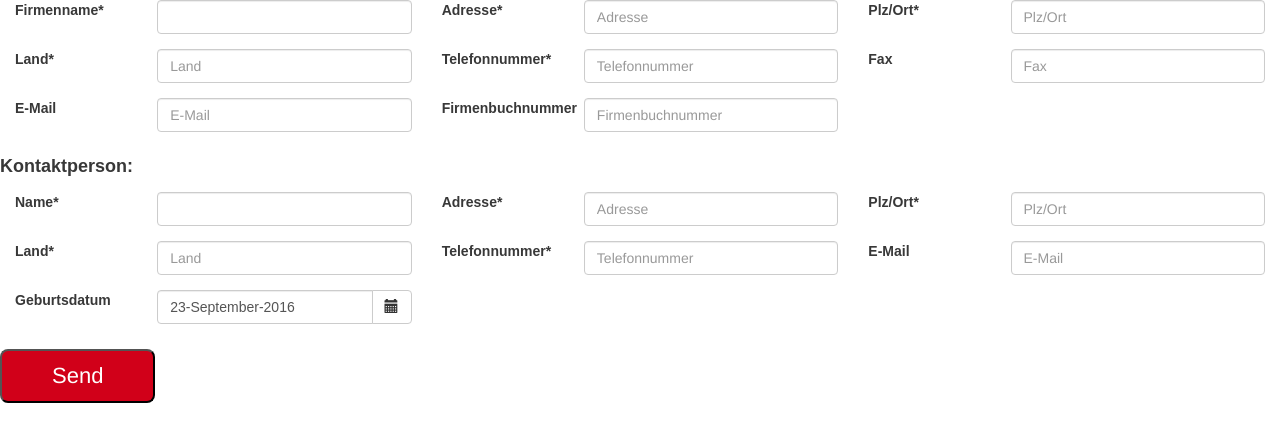
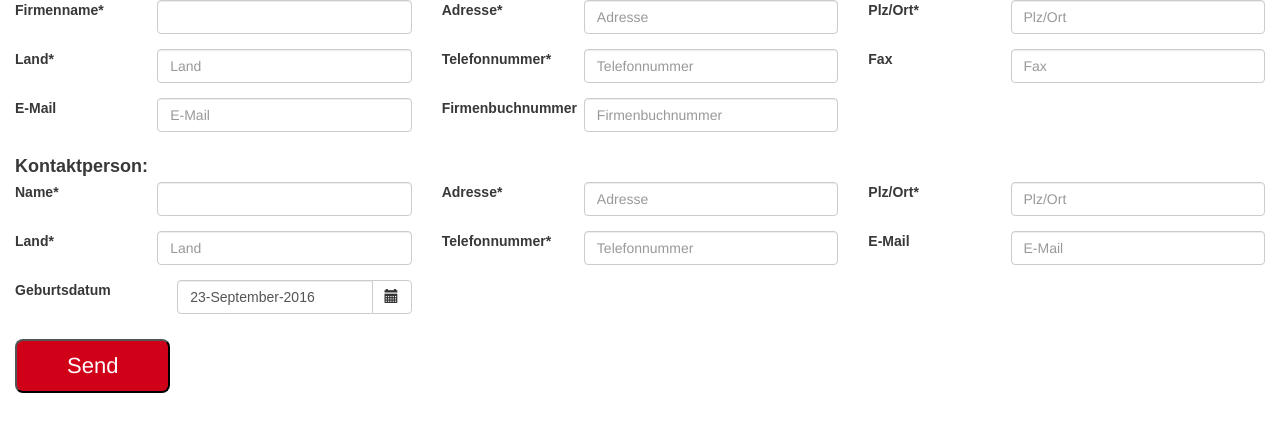
Before and after one commit to Niro003/HobexRegister, a plain HTML site: page index.html in a window 1280 px wide. Drawn offline with nearby package versions, Linux system fonts and the light colour scheme; some packages are replaced by stand-ins of ours.

Commit message:
indentation

```diff
--- a/css/styles.css
+++ b/css/styles.css
@@ -1,6 +1,7 @@
 p{
     font-family: Arial;
     color: #d10019;
+    padding-left: 20px;
 }
 label{
     font-family: Arial;
--- a/index.html
+++ b/index.html
@@ -92,7 +92,8 @@
         </div>
         <br>
         <div class="row"></div>
-        <h4><label class="">Kontaktperson:</label></h4>
+        <h4><label class="col-sm-6 col-lg-4">Kontaktperson:</label></h4>
+        <div class="row"></div>
         <div class="col-sm-6 col-lg-4">
             <div class="form-group" show-errors>
                 <label class="col-md-4">Name*</label>
@@ -158,7 +159,7 @@
                 <div class="col-md-8">
                     <p class="input-group">
                     <input type="text" class="form-control" uib-datepicker-popup="{{format}}" ng-model="dt" is-open="popup1.opened"
-                           datepicker-options="dateOptions" ng-required="true" close-text="Close" alt-input-formats="altInputFormats" />
+                           datepicker-options="dateOptions" close-text="Close" alt-input-formats="altInputFormats" />
                     <span class="input-group-btn">
                         <button type="button" class="btn btn-default" ng-click="open1()"><i class="glyphicon glyphicon-calendar"></i></button>
                     </span>
@@ -167,7 +168,9 @@
             </div>
         </div>
         <div class="row"></div>
+        <div class="col-sm-6 col-lg-4">
         <input class="btn-xlarge" type="submit" value="Send" style="background-color: #d10019;color: white"/>
+        </div>
 </form>
 
 </div>
```
